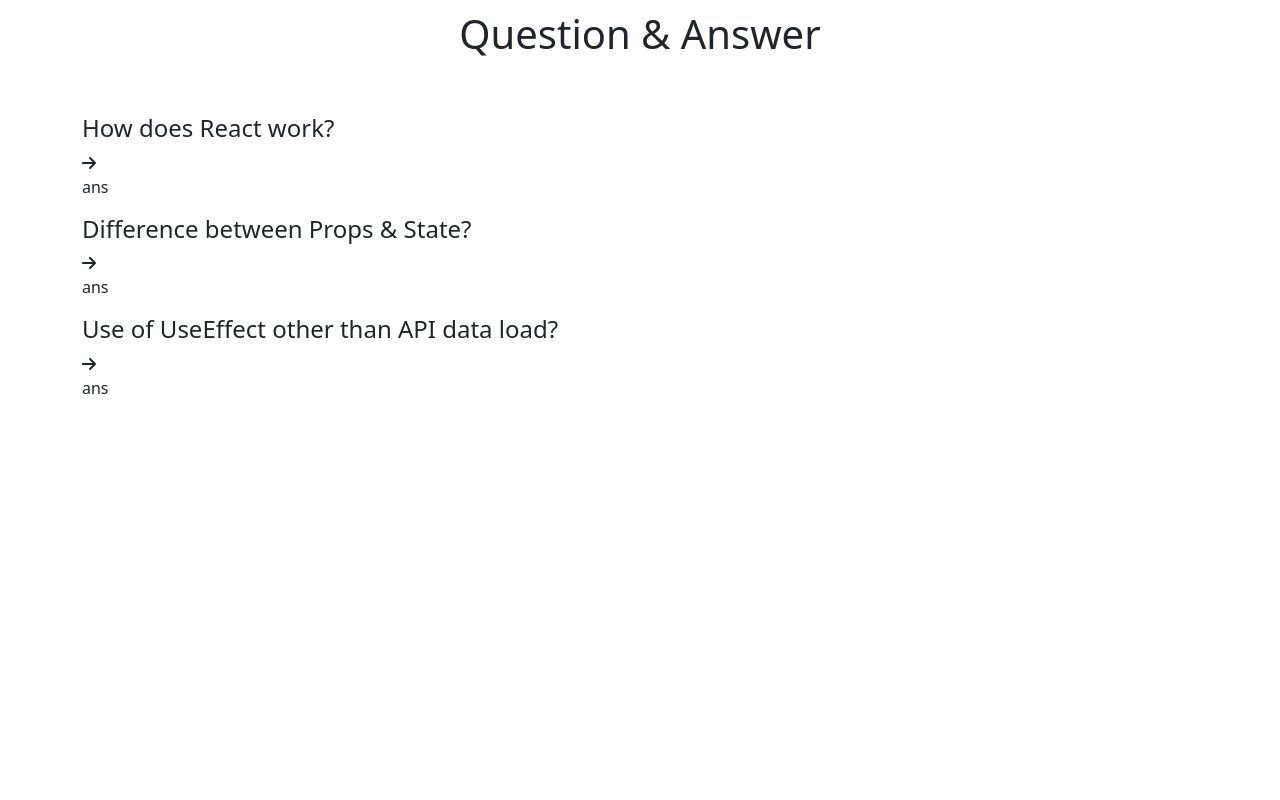
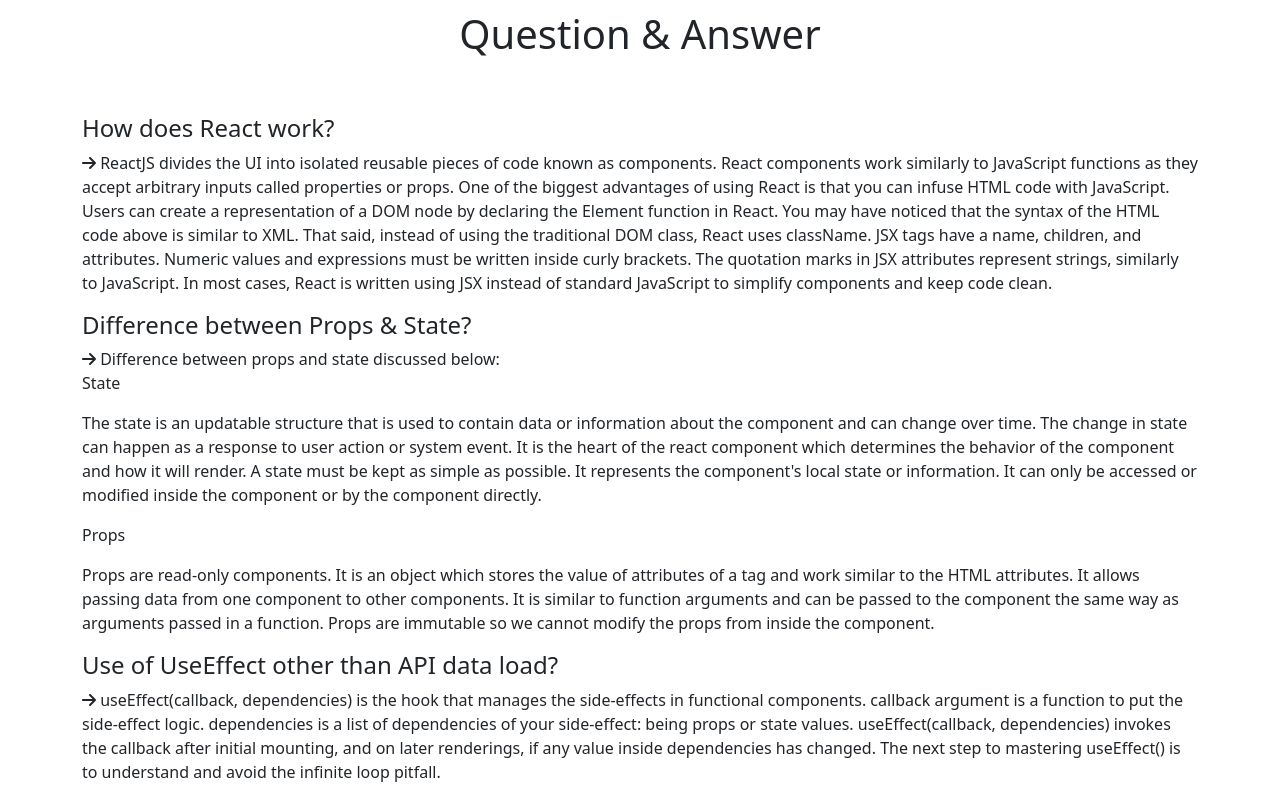
Before and after one commit to Achintya151/super-active-zone-app, a React (Create React App) app: page / in a window 1280 px wide. Shown: the part 1511-2311 px from the top of the page. Before the commit the page ends 1927 px from the top, so only its background shows below. Built offline with nearby package versions, Linux system fonts and the light colour scheme.

Commit message:
answers added

```diff
--- a/src/component/Blogs/Blogs.js
+++ b/src/component/Blogs/Blogs.js
@@ -1,6 +1,6 @@
 import { FontAwesomeIcon } from '@fortawesome/react-fontawesome';
 import React from 'react';
-import { faArrowRight, faDumbbell } from '@fortawesome/free-solid-svg-icons'
+import { faArrowRight } from '@fortawesome/free-solid-svg-icons'
 const Blogs = () => {
     return (
         <div className='container'>
@@ -9,24 +9,33 @@
             </div>
             <div>
                 <h4>How does React work?</h4>
-                <div>
-                    <FontAwesomeIcon icon={faArrowRight}></FontAwesomeIcon>
-                    <p>ans</p>
-                </div>
+
+                <p><span><FontAwesomeIcon icon={faArrowRight}></FontAwesomeIcon></span>  ReactJS divides the UI into isolated reusable pieces of code known as components. React components work similarly to JavaScript functions as they accept arbitrary inputs called properties or props. One of the biggest advantages of using React is that you can infuse HTML code with JavaScript. Users can create a representation of a DOM node by declaring the Element function in React. You may have noticed that the syntax of the HTML code above is similar to XML. That said, instead of using the traditional DOM class, React uses className. JSX tags have a name, children, and attributes. Numeric values and expressions must be written inside curly brackets. The quotation marks in JSX attributes represent strings, similarly to JavaScript. In most cases, React is written using JSX instead of standard JavaScript to simplify components and keep code clean.</p>
             </div>
             <div>
                 <h4>Difference between Props & State?</h4>
-                <div>
-                    <FontAwesomeIcon icon={faArrowRight}></FontAwesomeIcon>
-                    <p>ans</p>
-                </div>
+
+                <p><span><FontAwesomeIcon icon={faArrowRight}></FontAwesomeIcon></span> Difference between props and state discussed below:
+
+                    <p>State</p>
+
+                    <p>The state is an updatable structure that is used to contain data or information about the component and can change over time. The change in state can happen as a response to user action or system event. It is the heart of the react component which determines the behavior of the component and how it will render. A state must be kept as simple as possible. It represents the component's local state or information. It can only be accessed or modified inside the component or by the component directly.</p>
+
+                    <p>Props</p>
+
+                    <p>
+                        Props are read-only components. It is an object which stores the value of attributes of a tag and work similar to the HTML attributes. It allows passing data from one component to other components. It is similar to function arguments and can be passed to the component the same way as arguments passed in a function. Props are immutable so we cannot modify the props from inside the component.
+                    </p>
+                </p>
             </div>
             <div>
                 <h4>Use of UseEffect other than API data load?</h4>
-                <div>
-                    <FontAwesomeIcon icon={faArrowRight}></FontAwesomeIcon>
-                    <p>ans</p>
-                </div>
+                <p><span><FontAwesomeIcon icon={faArrowRight}></FontAwesomeIcon></span> useEffect(callback, dependencies) is the hook that manages the side-effects in functional components. callback argument is a function to put the side-effect logic. dependencies is a list of dependencies of your side-effect: being props or state values.
+
+                    useEffect(callback, dependencies) invokes the callback after initial mounting, and on later renderings, if any value inside dependencies has changed.
+
+                    The next step to mastering useEffect() is to understand and avoid the infinite loop pitfall.</p>
+
             </div>
         </div>
     );
```
